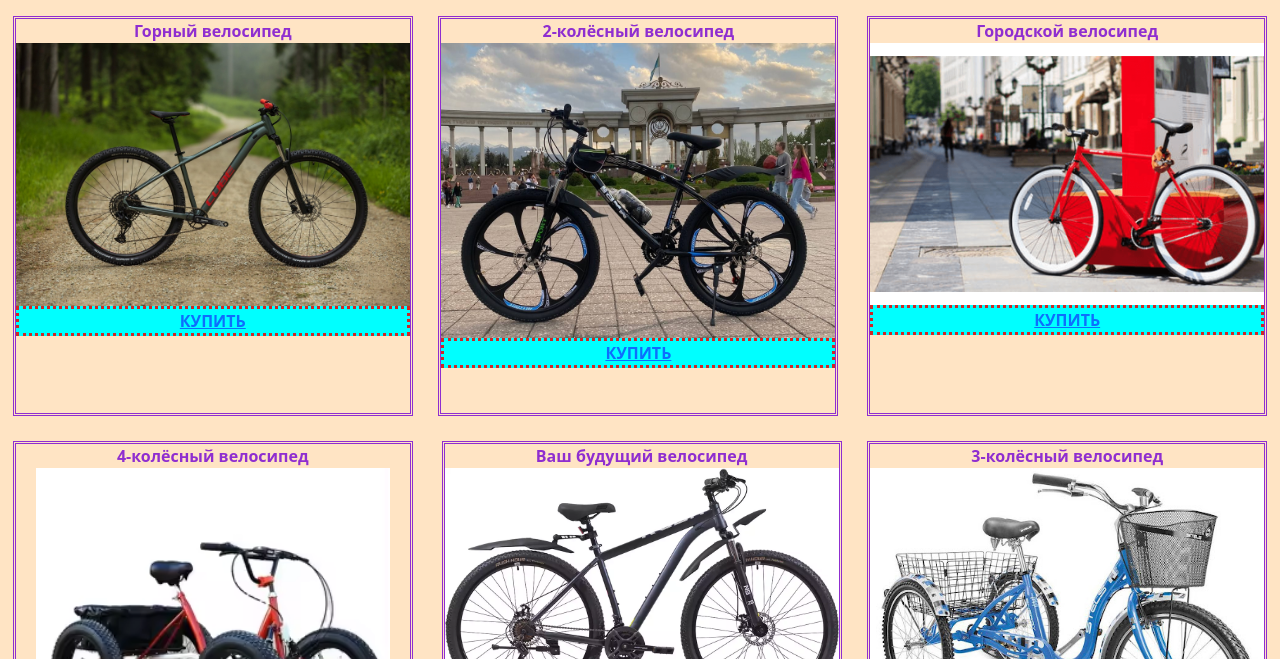
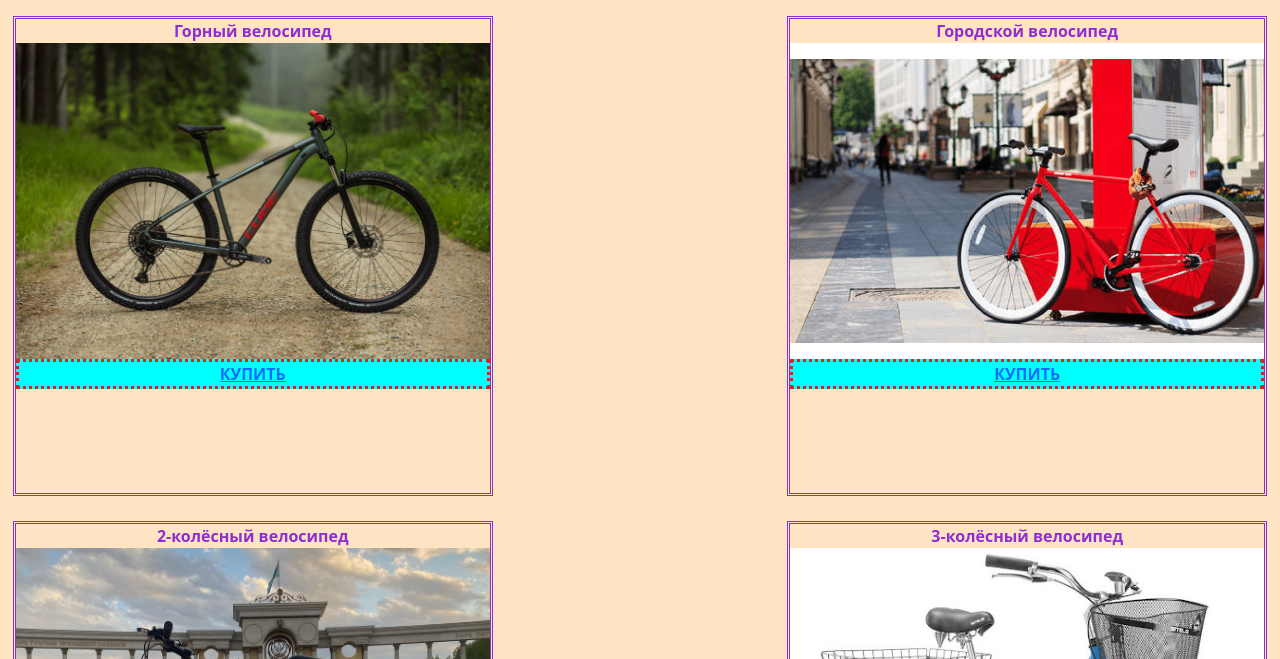
Before and after one commit to Anna63298/WoT, a plain HTML site: page exam№2/4.html in a window 1280 px wide. Shown: the part 141-800 px from the top of the page. Drawn offline with nearby package versions, Linux system fonts and the light colour scheme.

Commit message:
Update 4.css

```diff
--- a/exam№2/4.css
+++ b/exam№2/4.css
@@ -43,8 +43,8 @@ body {
 }
 
 .sidebar {
-    width: 25em;
-    height: 25em;
+    width: 30em;
+    height: 30em;
     position: relative;
     border-style: double;
     float: left;
@@ -56,8 +56,8 @@ body {
 }
 
 .sidebar1 {
-    width: 25em;
-    height: 25em;
+    width: 30em;
+    height: 30em;
     position: relative;
     border-style: double;
     float: right;
```
